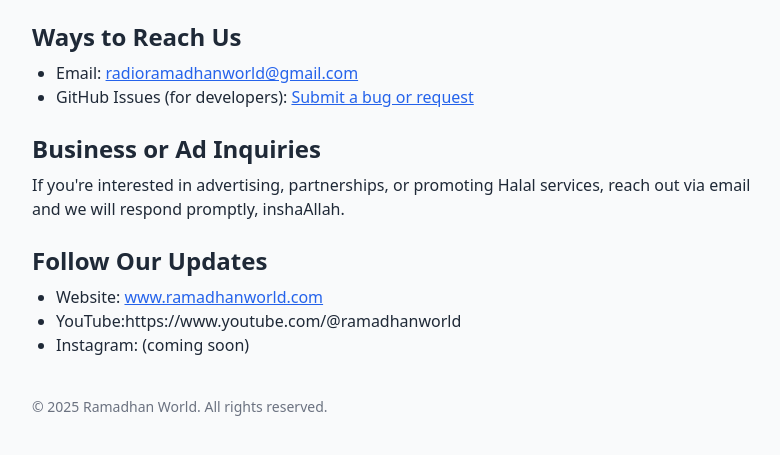
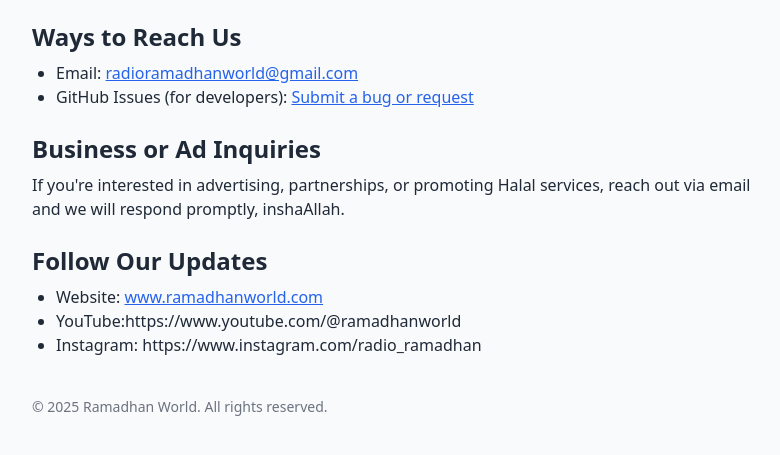
Before and after one commit to RAMADHANWORLD/RW, a plain HTML site: page contact.html in a window 1280 px wide. Shown: the part 103-558 px from the top of the page, without its empty margins (248-1028 px from the left). Drawn offline with nearby package versions, Linux system fonts and the light colour scheme.

Commit message:
Update contact.html

```diff
--- a/contact.html
+++ b/contact.html
@@ -24,7 +24,7 @@
     <ul class="list-disc pl-6 mb-4">
       <li>Website: <a href="https://www.ramadhanworld.com" class="text-blue-600 underline">www.ramadhanworld.com</a></li>
       <li>YouTube:https://www.youtube.com/@ramadhanworld </li>
-      <li>Instagram: (coming soon)</li>
+      <li>Instagram: https://www.instagram.com/radio_ramadhan </li>
     </ul>
 
     <footer class="mt-10 text-sm text-gray-500">
```
